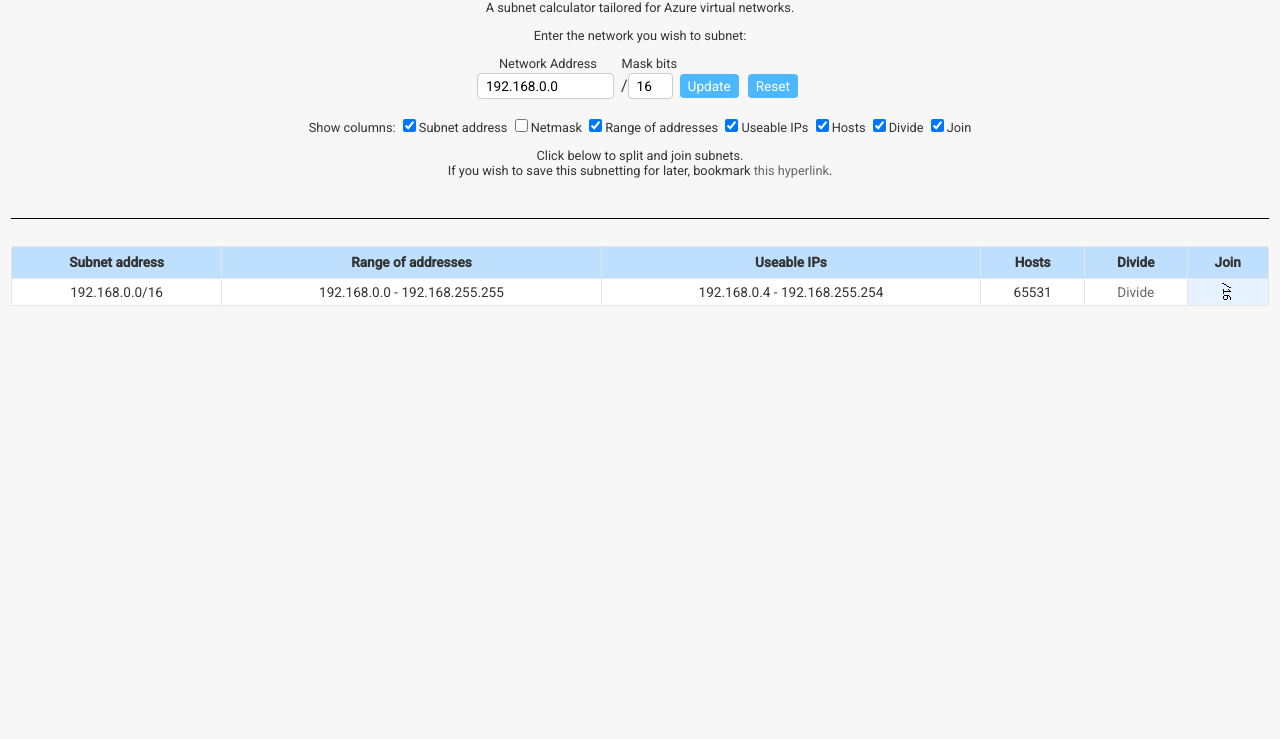
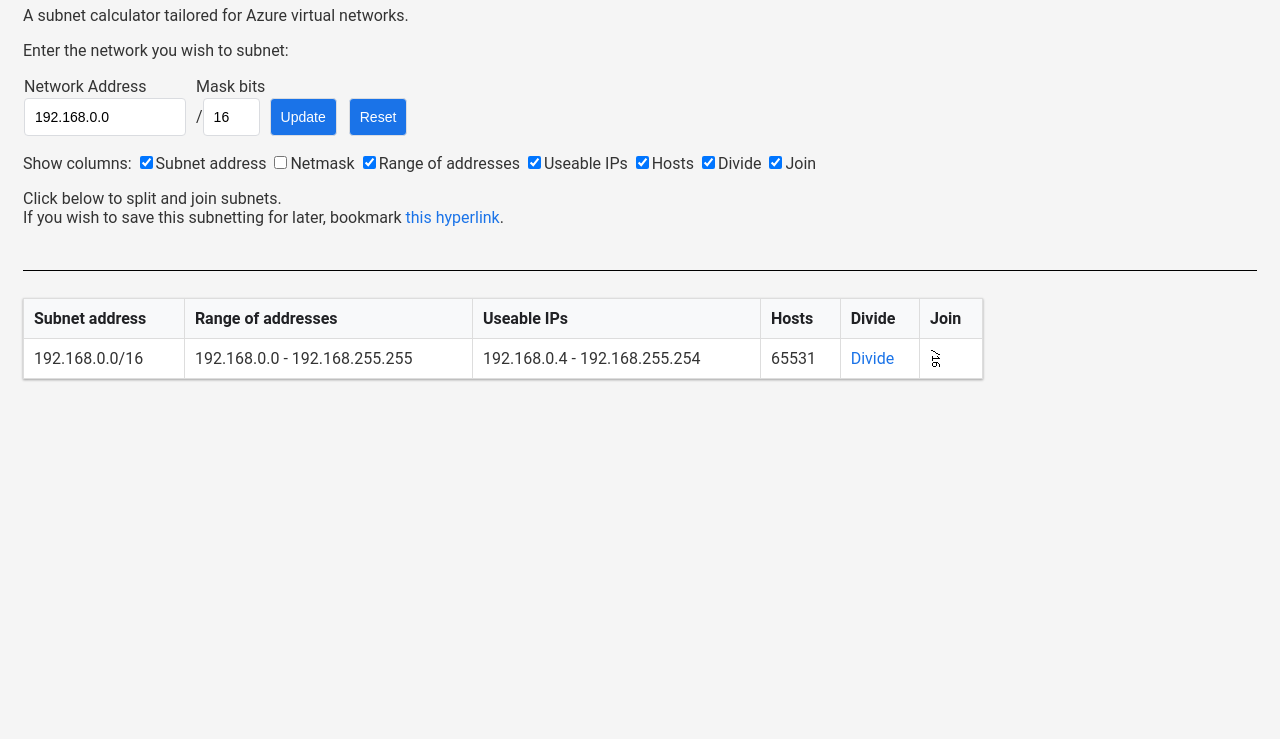
Before and after one commit to eplusg/AzureSubnetCalculator, a plain HTML site: page index.html in a window 1280 px wide. Shown: the part 61-800 px from the top of the page. Drawn offline with Linux system fonts and the light colour scheme.

Commit message:
Refactor styles and layout in index.html and styles.css

```diff
--- a/index.html
+++ b/index.html
@@ -475,7 +475,6 @@ function toggleColumn(cb)
 <h1>Visual (Azure) Subnet Calculator</h1>
 <p>A subnet calculator tailored for Azure virtual networks.</p>
 <p>Enter the network you wish to subnet:</p>
-<center>
 <form name="calc" onsubmit="updateNetwork(); return false;">
 <table cellspacing="0">
 <tr>
@@ -490,9 +489,6 @@ function toggleColumn(cb)
 </td>
 </tr>
 </table>
-</form>
-</center>
-
 <p>Show columns:
 <input type="checkbox" id="cb_subnet" checked onclick="toggleColumn(this)"><label for="cb_subnet">Subnet address</label>
 <input type="checkbox" id="cb_netmask" onclick="toggleColumn(this)"><label for="cb_netmask">Netmask</label>
--- a/styles.css
+++ b/styles.css
@@ -1,67 +1,116 @@
-@import url('https://fonts.googleapis.com/css2?family=Roboto:wght@400;500&display=swap');
-
 body {
-  font-family: 'Roboto', Arial, sans-serif;
+  font-family: 'Roboto', 'Arial', sans-serif;
+  background-color: #f5f5f5;
+  margin: 0;
+  padding: 20px;
   color: #333;
-  background-color: #f7f7f7; /* Softer background color */
 }
 
 h1 {
-  font-size: 20pt;
-  color: #333;
+  font-size: 24px;
+  color: #1a73e8; /* Google's blue */
 }
 
-p, .label {
-  font-size: 80%;
+table.calc {
+  border-collapse: collapse;
+  width: 100%;
+  max-width: 960px; /* Restrict max width for readability */
+  margin: 20px left;
+  background-color: #fff;
+  box-shadow: 0 1px 3px rgba(0,0,0,0.12), 0 1px 2px rgba(0,0,0,0.24);
 }
 
-input[type="text"], input[type="submit"], input[type="button"] {
-  font-family: 'Roboto', Arial, sans-serif;
-  padding: 4px 8px;
-  font-size: 0.85em;
-  border: 1px solid #cccccc; /* Softer border color */
-  border-radius: 4px;
-  margin-right: 5px;
-}
-
-input[type="submit"], input[type="button"] {
-  background-color: #4db8ff; /* Softer blue */
-  color: white;
-  border: none;
-}
-
-input[type="submit"]:hover, input[type="button"]:hover {
-  background-color: #47a3ff; /* Slightly darker blue on hover */
-}
-
-.calc {
-  border-collapse: collapse;
-  width: 100%;
-  font-size: 0.85em;
-  background-color: white;
-}
-
-.calc td, .calc th {
-  border: 1px solid #e6e6e6; /* Lighter border color for cells */
-  padding: 4px 8px;
-  line-height: 1.1;
-}
-
-.calc tr {
-  height: auto;
-}
-
-.calc thead {
-  background-color: #bfdfff; /* Softer header background color */
-  color: #333; /* Dark text for contrast */
+.calc th, .calc td {
+  padding: 10px;
+  border: 1px solid #ddd;
+  text-align: left;
 }
 
 .calc th {
-  padding: 8px;
+  background-color: #f8f9fa;
+  color: #202124;
 }
 
+.calc tr:nth-child(odd) {
+  background-color: #fff;
+}
+
+.calc tr:nth-child(even) {
+  background-color: #f8f9fa;
+}
+
+.calc tbody tr:hover {
+  background-color: #e8f0fe;
+}
+
+input[type='text'], input[type='submit'], input[type='button'] {
+  border: 1px solid #dadce0;
+  border-radius: 4px;
+  font-size: 14px;
+  padding: 10px;
+  margin-right: 8px;
+}
+
+input[type='submit'], input[type='button'] {
+  background-color: #1a73e8;
+  color: white;
+  cursor: pointer;
+}
+
+input[type='submit']:hover, input[type='button']:hover {
+  background-color: #1669d8;
+}
+
+/* Additional responsiveness for smaller screens */
+@media (max-width: 600px) {
+  body {
+    padding: 10px;
+  }
+
+  h1 {
+    font-size: 20px;
+  }
+
+  .calc th, .calc td {
+    padding: 8px;
+  }
+
+  input[type='text'], input[type='submit'], input[type='button'] {
+    padding: 8px;
+    font-size: 14px;
+  }
+}
+
+/* Subnet table scrolling on small screens */
+@media (max-width: 800px) {
+  .calc-container {
+    overflow-x: auto;
+  }
+}
+
+/* Styling for checkboxes to toggle columns */
+.checkbox-label {
+  display: inline-block;
+  margin-right: 10px;
+  color: #202124;
+  font-size: 16px;
+}
+
+/* Use Flexbox for layout improvements */
+.form-container, .checkbox-container {
+  display: flex;
+  justify-content: center;
+  align-items: center;
+  margin-bottom: 20px;
+}
+
+.checkbox-container {
+  justify-content: start;
+}
+
+/* Hyperlink styling */
 a, a:visited {
-  color: #666; /* Softer link color */
+  color: #1a73e8;
   text-decoration: none;
 }
 
@@ -69,16 +118,9 @@ a:hover {
   text-decoration: underline;
 }
 
-.disabledAction {
-  color: #bbb;
+/* Add a footer with a subtle look */
+footer {
+  text-align: center;
+  padding: 20px;
+  color: #666;
 }
-
-.maskSpan, .maskSpanJoinable {
-  background-color: #e6f2ff; /* Very soft blue background for interactive cells */
-  cursor: pointer;
-}
-
-td, th {
-  text-align: center;
-  vertical-align: middle;
-}
```
